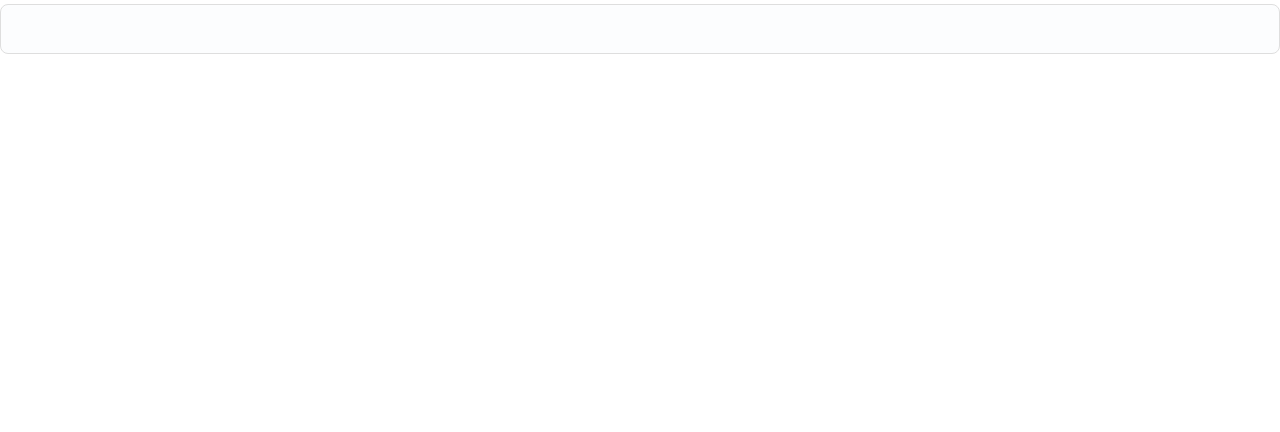
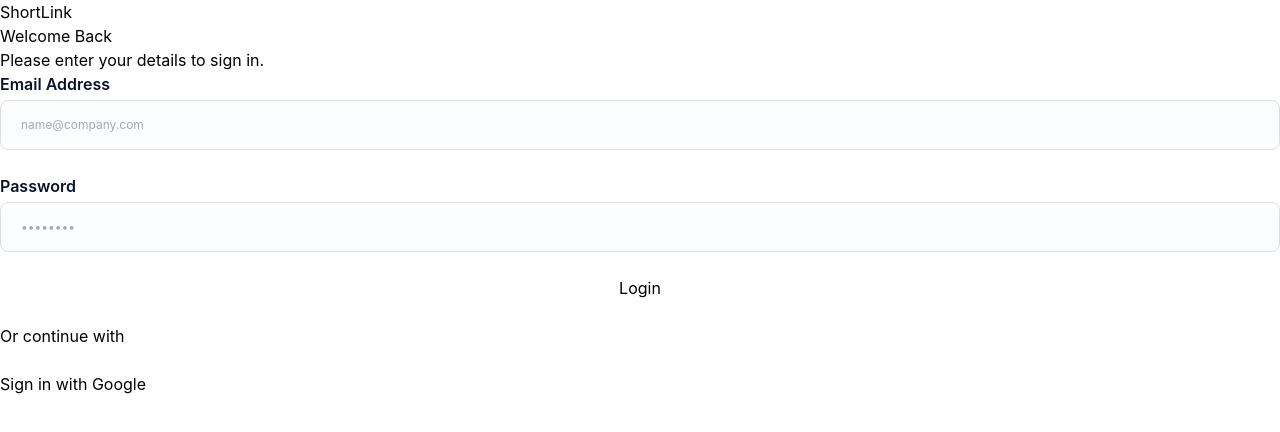
Before and after one commit to adityabastyas/koda-b6-final-fase, a React app in the folder frontend/: page / in a window 1280 px wide. Shown: the top 432 px of the page. Built offline with nearby package versions, Linux system fonts and the light colour scheme; the HTML template or start-up script is replaced by a standard one.

Commit message:
feat: add feature login email and password

```diff
--- a/frontend/src/App.jsx
+++ b/frontend/src/App.jsx
@@ -1,9 +1,9 @@
 import React from 'react'
-import Input from './components/Input'
+import Login from './pages/Login'
 
 function App() {
   return (
-    <div><Input/></div>
+    <div><Login/></div>
   )
 }
 
--- /dev/null
+++ b/frontend/src/pages/Login.jsx
@@ -0,0 +1,49 @@
+import React from 'react'
+import Input from '../components/Input'
+
+function Login() {
+  return (
+    <div>ShortLink<div>
+      <h1>Welcome Back</h1>
+      <p>Please enter your details to sign in.</p>
+
+      <form
+            className='flex flex-col gap-6'
+          >
+            <div>
+              <Input
+                label='Email Address'
+                htmlFor='email'
+                id='email'
+                placeholder='name@company.com'
+              />
+            </div>
+
+            <div>
+              <Input
+                label='Password'
+                htmlFor='password'
+                id='password'
+                placeholder='••••••••'
+              />
+
+            </div>
+
+            <button type='submit'>Login</button>
+
+            <p>Or continue with</p>
+
+            <div>
+              <a href="https://www.google.com/" target='_blank'>
+                <img src="" alt="" />
+                <p>Sign in with Google</p>
+              </a>
+
+
+            </div>
+          </form>
+      </div></div>
+  )
+}
+
+export default Login
```
